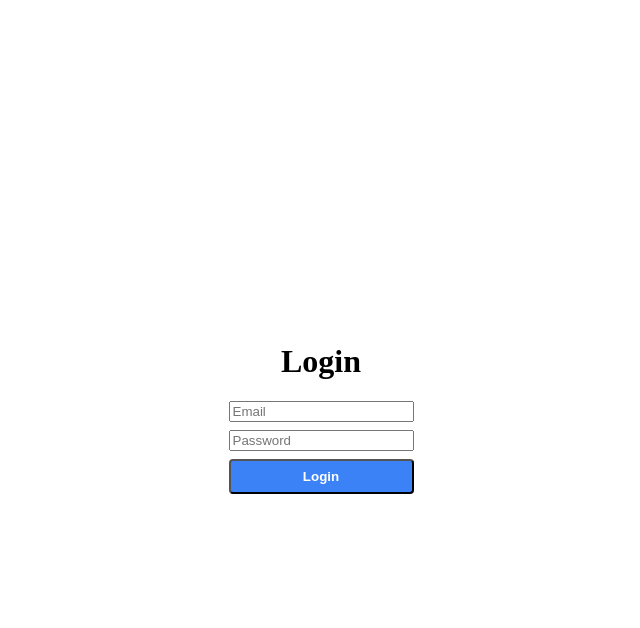
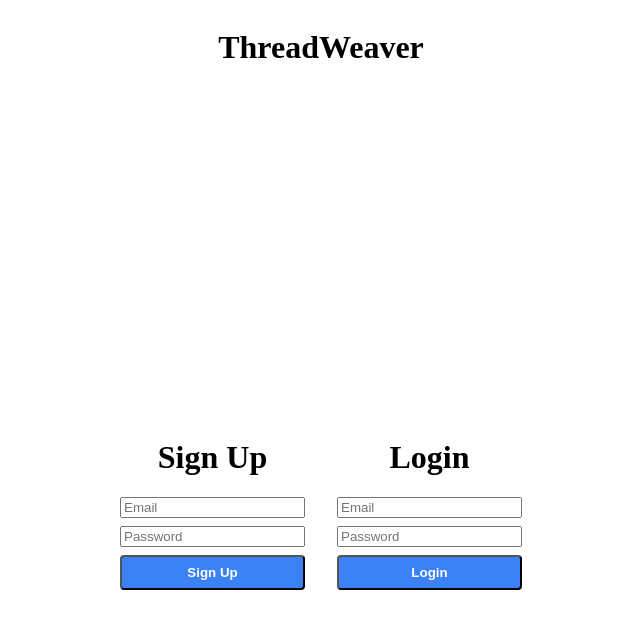
Before and after one commit to rthummaluru/threadweaver, a React (Vite) app in the folder threadweaver-frontend/: page / in a window 1280 px wide. Shown: the top 628 px of the page, without its empty margins (319-959 px from the left). Built offline with nearby package versions, Linux system fonts and the light colour scheme.

Commit message:
feat: create reusable LoginForm and SignUpForm components and integrate them into LoginPage

```diff
--- /dev/null
+++ b/threadweaver-frontend/src/components/LoginForm.tsx
@@ -0,0 +1,15 @@
+import React, { ReactNode } from 'react';
+
+interface Props {
+    children: ReactNode;
+}
+
+const LoginForm = ({ children }: Props) => {
+    return (
+        <form className="login-form flex flex-col gap-2 w-half max-w-md">
+            {children}
+        </form>
+    )
+}
+
+export default LoginForm;
--- /dev/null
+++ b/threadweaver-frontend/src/components/SignUpForm.tsx
@@ -0,0 +1,15 @@
+import React, { ReactNode } from 'react';
+
+interface Props {
+    children: ReactNode;
+}
+
+const SignUpForm = ({ children }: Props) => {
+    return (
+        <form className="signup-form flex flex-col gap-2 w-half max-w-md">
+            {children}
+        </form>
+    )
+}
+
+export default SignUpForm;
--- a/threadweaver-frontend/src/pages/LoginPage.tsx
+++ b/threadweaver-frontend/src/pages/LoginPage.tsx
@@ -1,22 +1,47 @@
 import Button from '../components/Button';
 import React, { useState, useEffect } from 'react';
 import axios from 'axios';
+import SignUpForm from '../components/SignUpForm';
+import LoginForm from '../components/LoginForm';
+import AppName from '../components/AppName';
+
+// const [mode, setMode] = useState<'login' | 'signup'>('login');
 
 const handleLoginWithEmail = () => {
     console.log('Login with email');
 }
 
+const handleSignUp = () => {
+    console.log('Sign Up');
+}
+
+
 const LoginPage = () => {
     return (
         <>
-        <div className="login-container flex flex-col items-center justify-center h-screen">
-            <h1>Login</h1>
-            <form className="login-form flex flex-col gap-2 w-half max-w-md">
-                <input type="email" placeholder="Email" />
-                <input type="password" placeholder="Password" />
-                <Button textContent="Login" handleClick={handleLoginWithEmail} />
-            </form>
-        </div>
+            <div className='app-name-container flex items-center justify-center'>
+                <AppName>
+                    <h1>ThreadWeaver</h1>
+                </AppName>
+            </div>
+            <div className='login-page-container flex flex-row items-center justify-center align-middle h-screen border-2 border-gray-300 rounded-md p-4'>
+                <div className='signup-form-container flex flex-col items-center justify-center border-2 border-gray-300 rounded-md p-4'>
+                    <h1>Sign Up</h1>
+                    <SignUpForm>
+                        <input type="email" placeholder="Email" />
+                        <input type="password" placeholder="Password" />
+                        <Button textContent="Sign Up" handleClick={handleSignUp} />
+                    </SignUpForm>
+                </div>
+                <div className="login-form-container flex flex-col items-center justify-center border-2 border-gray-300 rounded-md p-4">
+                    <h1>Login</h1>
+                        <LoginForm>
+                            <input type="email" placeholder="Email" />
+                            <input type="password" placeholder="Password" />
+                            <Button textContent="Login" handleClick={handleLoginWithEmail} />
+                        </LoginForm>
+                </div>
+            </div>
         </>
     )
 }
```
